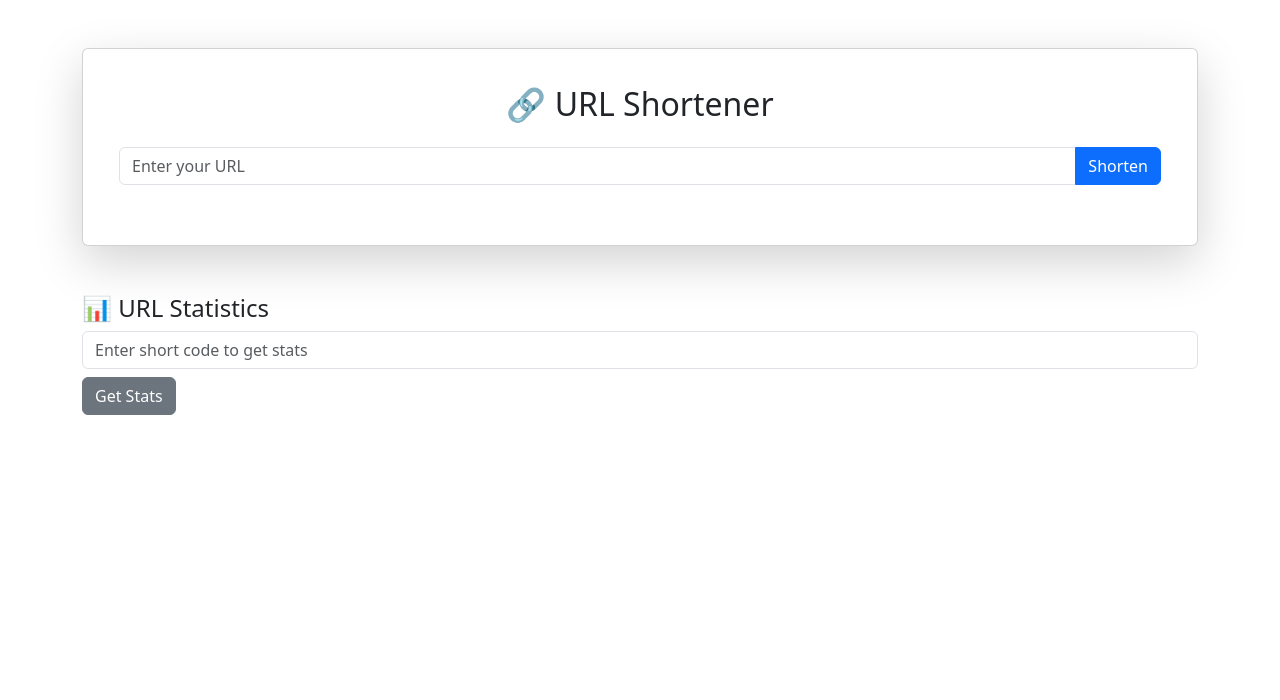
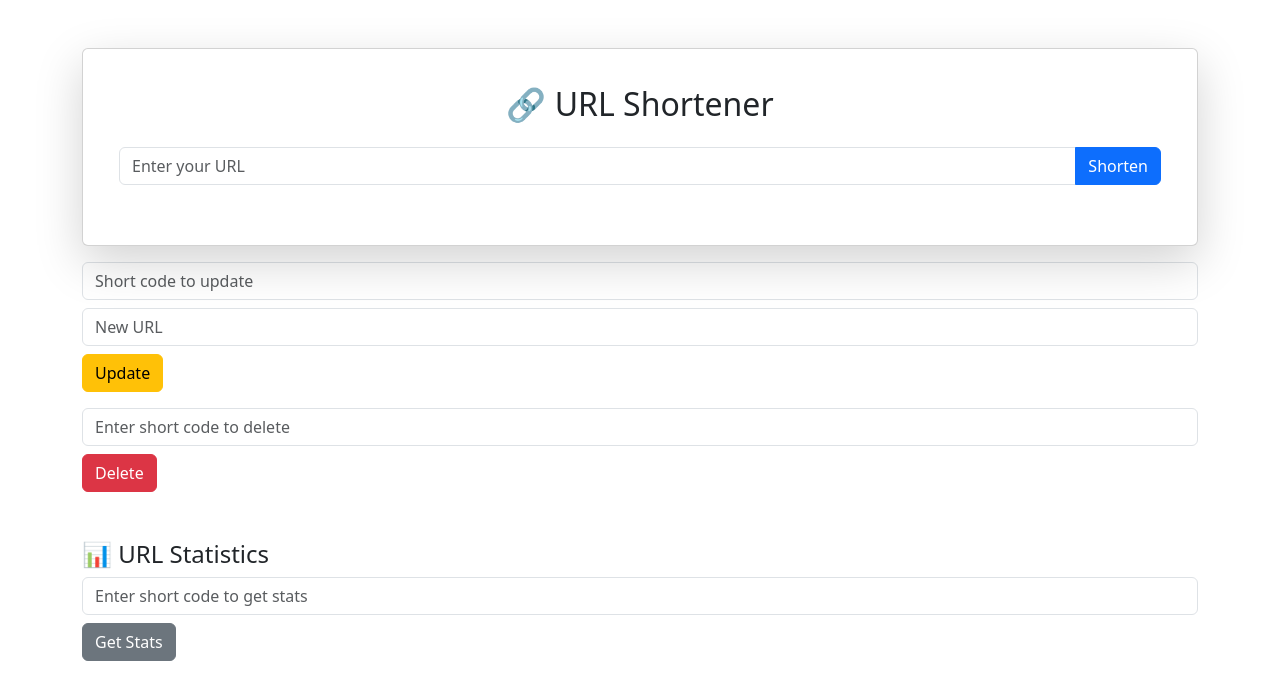
Before and after one commit to EmanZahid123/Eman-innovaxel-Zahid, a Flask app: page / in a window 1280 px wide. Shown: the top 700 px of the page. Run offline with Flask 3, Linux system fonts and the light colour scheme; some libraries are stand-ins or nearby versions.

Commit message:
updated frontend

```diff
--- a/templates/index.html
+++ b/templates/index.html
@@ -38,6 +38,22 @@
         </div>
     </div>
 
+
+
+<!-- Update URL -->
+<div class="mt-3">
+    <input type="text" class="form-control" id="updateShortCode" placeholder="Short code to update">
+    <input type="url" class="form-control mt-2" id="updateUrl" placeholder="New URL">
+    <button class="btn btn-warning mt-2" onclick="updateUrl()">Update</button>
+</div>
+
+<!-- Delete URL -->
+<div class="mt-3">
+    <input type="text" class="form-control" id="deleteInput" placeholder="Enter short code to delete">
+    <button class="btn btn-danger mt-2" onclick="deleteUrl()">Delete</button>
+</div>
+
+
     <!-- Stats Section -->
     <div class="mt-5">
         <h4>📊 URL Statistics</h4>
```
